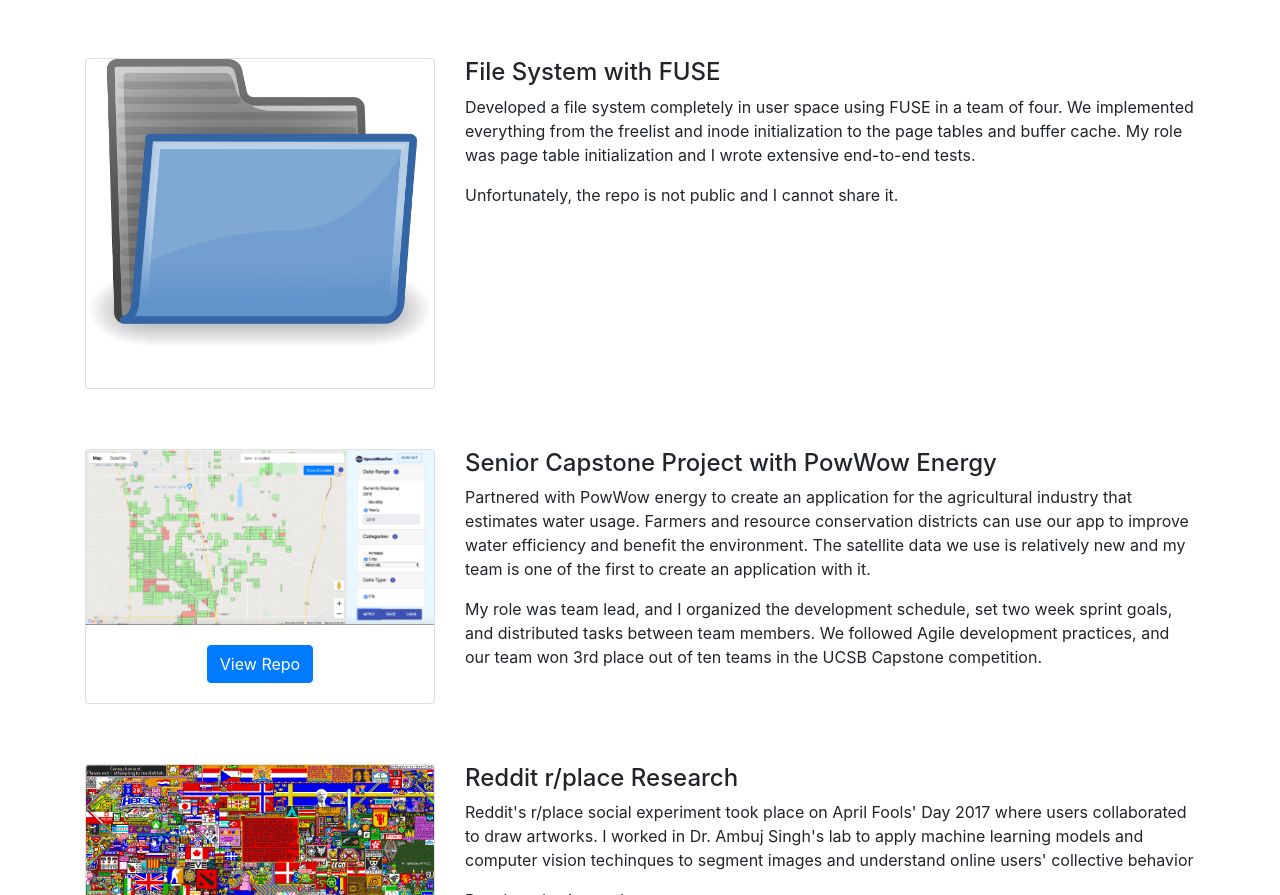
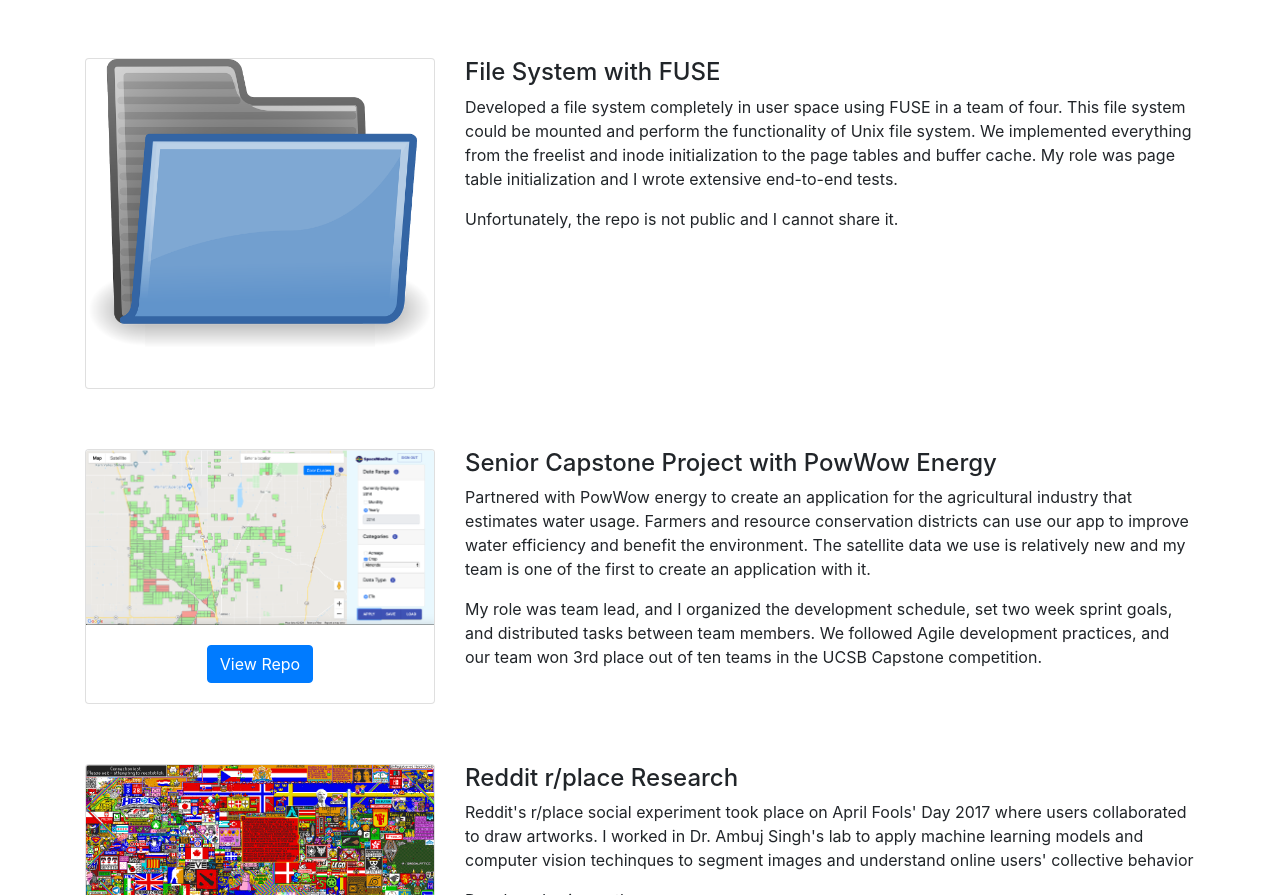
Before and after one commit to shudaniel/shudaniel.github.io, a React (Create React App) app: page / in a window 1280 px wide. Shown: the part 2255-3150 px from the top of the page. Built offline with nearby package versions, Linux system fonts and the light colour scheme.

Commit message:
updated fuse file system description

```diff
--- a/src/App.js
+++ b/src/App.js
@@ -80,7 +80,8 @@ function App() {
                 image={folder}
                 repolink=""
                 title="File System with FUSE"
-                description="Developed a file system completely in user space using FUSE in a team of four.
+                description="Developed a file system completely in user space using FUSE in a team of four. This file system could be mounted and perform the
+                            functionality of Unix file system.
                             We implemented everything from the freelist and inode initialization to the page tables and buffer cache.
                             My role was page table initialization and I wrote extensive end-to-end tests."
                 tools="Unfortunately, the repo is not public and I cannot share it."
```
